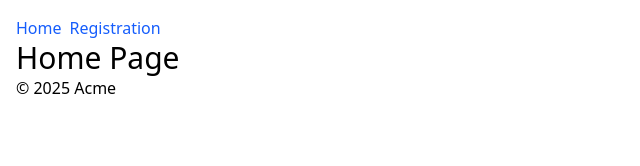
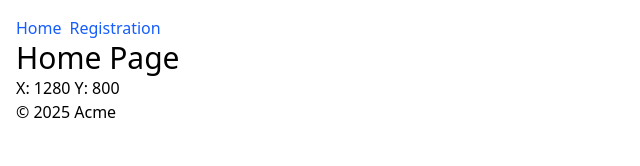
Before and after one commit to patrykomiotek/dyn-group-1, a React (Vite) app: page / in a window 1280 px wide. Shown: the top 166 px of the page, without its empty margins (0-640 px from the left). Built offline with nearby package versions, Linux system fonts and the light colour scheme.

Commit message:
feat: with useViewport hook and component

```diff
--- /dev/null
+++ b/src/components/ViewPort.tsx
@@ -0,0 +1,11 @@
+import { useViewPort } from "../hooks/useViewPort";
+
+export function ViewPort() {
+  const size = useViewPort();
+
+  return (
+    <div>
+      X: {size.x} Y: {size.y}
+    </div>
+  );
+}
--- /dev/null
+++ b/src/hooks/useViewPort.ts
@@ -0,0 +1,26 @@
+import { useState, useEffect } from "react";
+
+function getSize() {
+  return {
+    x: window.innerWidth,
+    y: window.innerHeight,
+  };
+}
+
+export function useViewPort() {
+  const [size, setSize] = useState(getSize());
+
+  useEffect(() => {
+    const handleResize = () => {
+      setSize(getSize());
+    };
+
+    window.addEventListener("resize", handleResize);
+
+    return () => {
+      window.removeEventListener("resize", handleResize);
+    };
+  }, []);
+
+  return size;
+}
--- a/src/pages/HomePage.tsx
+++ b/src/pages/HomePage.tsx
@@ -1,7 +1,10 @@
+import { ViewPort } from "../components/ViewPort";
+
 export function HomePage() {
   return (
     <div>
       <h1 className="text-3xl">Home Page</h1>
+      <ViewPort />
     </div>
   );
 }
```
